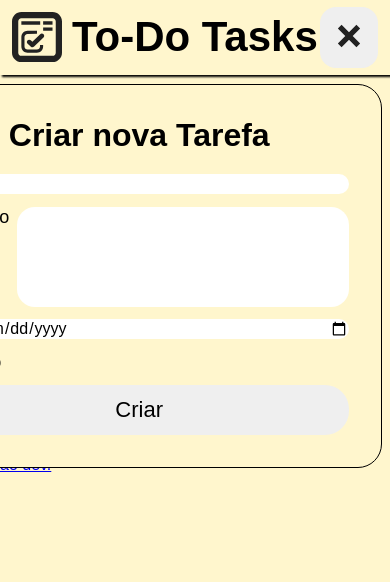
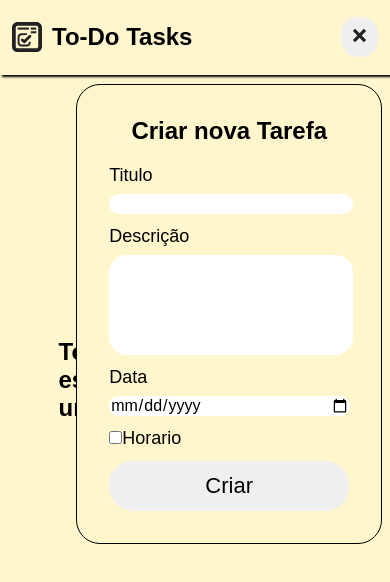
Before and after one commit to ryanhenrqq/ToDoTasks-Ts, a React (Vite) app: page / in a window 390 px wide. Both pictures are taken after a click on the button 349 px from the left and 37 px from the top of the page. Shown: the top 582 px of the page. Built offline with nearby package versions, Linux system fonts and the light colour scheme.

Commit message:
UI: added mobile responvivity

```diff
--- a/src/components/creator/notecreator.css
+++ b/src/components/creator/notecreator.css
@@ -94,3 +94,21 @@
     justify-content: center;
     align-items: center;
 }
+
+@media (max-width: 768px) {
+    .create-pop {
+        width: 240px;
+    }
+    .pup-title b{
+        font-size: 24px;
+    }
+    .list-flex-hor {
+        flex-direction: column;
+    }
+    .list-flex-hor p{
+        font-size: 18px;
+    }
+    #save-changes-new-popup {
+        flex-direction: column;
+    }
+}
--- a/src/components/header/header.css
+++ b/src/components/header/header.css
@@ -25,6 +25,7 @@ header {
     width: 50px;
     height: 50px;
     margin-right: 10px;
+    object-fit: cover;
 }
 .left-side h1 {
     font-size: 42px;
@@ -40,4 +41,22 @@ header {
 .right-side button img{
     width: 42px;
     height: 42px;
+    object-fit: cover;
 }
+
+@media (max-width: 768px) {
+    .left-side h1{
+        font-size: 24px;
+    }
+    .left-side img{
+        width: 30px;
+        height: 30px;
+    }
+    .right-side button{
+        padding: 6px;
+    }
+    .right-side button img{
+        width: 25px;
+        height: 25px;
+    }
+}
--- a/src/components/views/taskview.css
+++ b/src/components/views/taskview.css
@@ -11,6 +11,7 @@
 .all-done-main img {
     width: 140px;
     height: 140px;
+    object-fit: cover;
 }
 .all-done-main b {
     font-size: 24px;
@@ -52,6 +53,7 @@
 .title-list img {
     width: 50px;
     height: 50px;
+    object-fit: cover;
 }
 .pad-hor {
     margin-top: 1rem;
@@ -65,6 +67,7 @@
     justify-content: space-between;
     background-color: #ffed9c;
     padding: 14px;
+    margin-top: 1%;
     border-radius: 24px;
     width: 90%;
     gap: 12px;
@@ -73,7 +76,7 @@
     display: flex;
     flex-direction: column;
     gap: 10px;
-    width: 70%;
+    width: 55%;
 }
 .right-side-tsk-obj {
     display: flex;
@@ -100,7 +103,27 @@
     width: 40px;
     height: 40px;
     margin-left: 12px;
+    object-fit: cover;
 }
 .right-side-tsk-obj img:hover {
     cursor: pointer;
 }
+
+@media (max-width: 768px) {
+    .all-done-main b {
+        width: 70%;
+    }
+    .title-list {
+        font-size: 24px;
+    }
+    .title-list img {
+        width: 25px;
+        height: 25px;
+    }
+    .left-side-tsk-obj b{
+        font-size: 18px;
+    }
+    .left-side-tsk-obj i{
+        font-size: 13px;
+    }
+}
--- a/src/index.css
+++ b/src/index.css
@@ -0,0 +1,5 @@
+@media (max-width: 768px) {
+    a {
+        width: 60%;
+    }
+}
```
